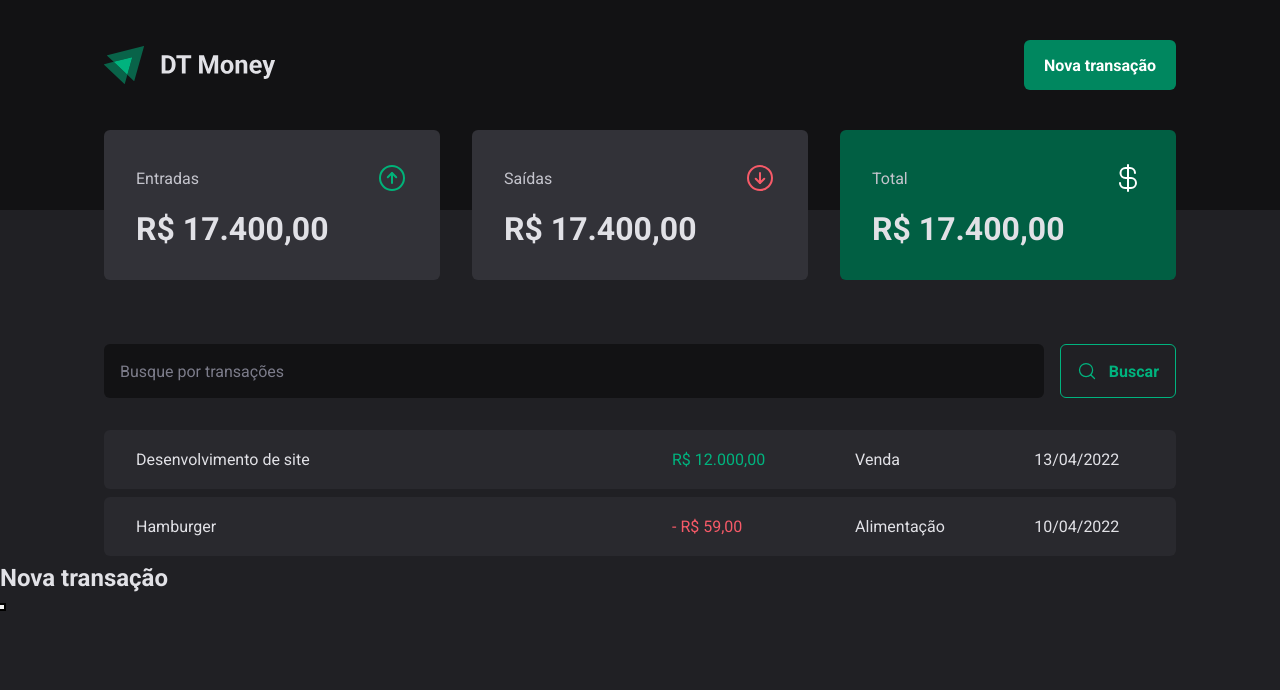
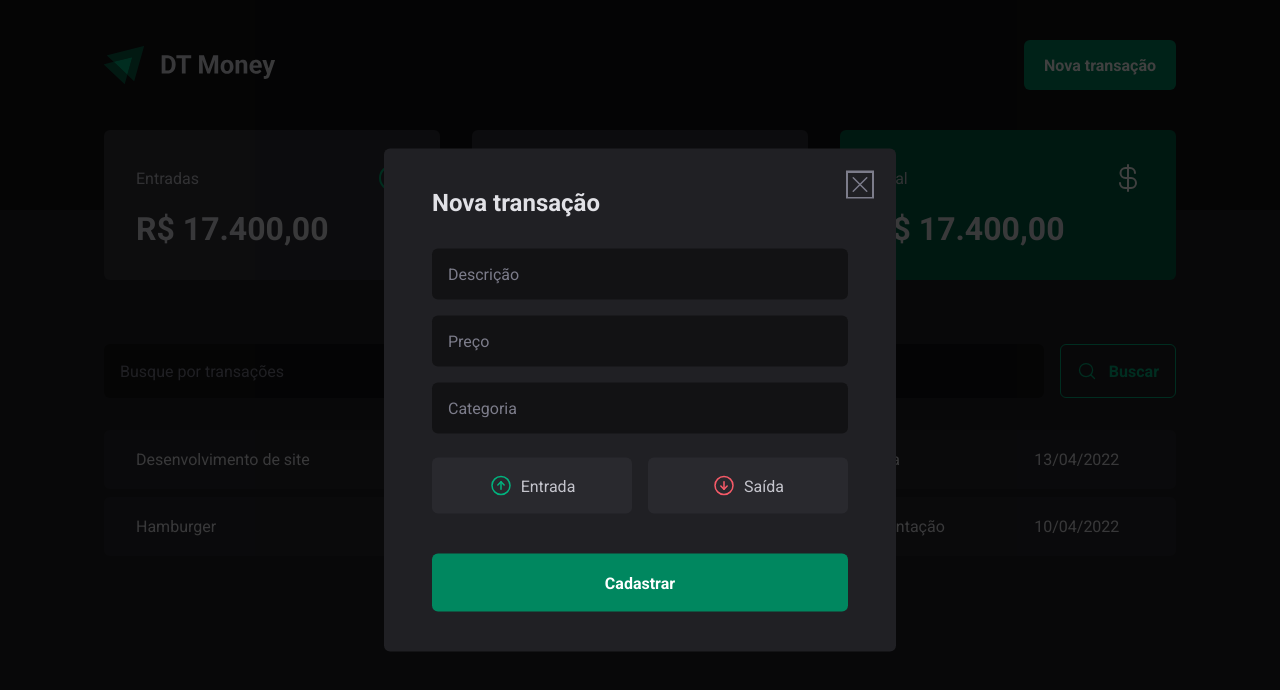
Before and after one commit to guivalencia/dt-money, a React (Vite) app: page / in a window 1280 px wide. Both pictures are taken after a click on the button "Nova transação". Shown: the top 690 px of the page. Built offline with nearby package versions, Linux system fonts and the light colour scheme.

Commit message:
finalizando modal

```diff
--- a/package.json
+++ b/package.json
@@ -11,6 +11,7 @@
   },
   "dependencies": {
     "@radix-ui/react-dialog": "^1.1.4",
+    "@radix-ui/react-radio-group": "^1.2.2",
     "phosphor-react": "^1.4.1",
     "react": "^18.3.1",
     "react-dom": "^18.3.1",
--- a/src/components/Header/index.tsx
+++ b/src/components/Header/index.tsx
@@ -2,6 +2,7 @@ import { HeaderContainer, HeaderContent, NewTransactionButton } from "./styles";
 import * as Dialog from '@radix-ui/react-dialog'
 
 import logoImg from '../../assets/logo.svg'
+import { NewTransactionModal } from "../NewTransactionModal";
 
 export function Header() {
     return (
@@ -14,15 +15,7 @@ export function Header() {
                         <NewTransactionButton>Nova transação</NewTransactionButton>
                     </Dialog.Trigger>
 
-                    <Dialog.Portal>
-                        <Dialog.Overlay />
-
-                        <Dialog.Content>
-                            <Dialog.Title>Nova transação</Dialog.Title>
-
-                            <Dialog.Close />
-                        </Dialog.Content>
-                    </Dialog.Portal>
+                    <NewTransactionModal />
                 </Dialog.Root>
 
             </HeaderContent>
--- /dev/null
+++ b/src/components/NewTransactionModal/index.tsx
@@ -0,0 +1,40 @@
+import * as Dialog from "@radix-ui/react-dialog";
+import { CloseButton, Content, Overlay, TransactionType, TransactionTypeButton } from "./styles";
+import { ArrowCircleDown, ArrowCircleUp, X } from "phosphor-react";
+
+export function NewTransactionModal() {
+    return (
+        <Dialog.Portal>
+            <Overlay />
+
+            <Content>
+                <Dialog.Title>Nova transação</Dialog.Title>
+
+                <CloseButton>
+                    <X size={24} />
+                </CloseButton>
+
+                <form action="">
+                    <input type="text" placeholder="Descrição" required />
+                    <input type="number" placeholder="Preço" required />
+                    <input type="text" placeholder="Categoria" required />
+
+                    <TransactionType>
+                        <TransactionTypeButton variant="income" value="income">
+                            <ArrowCircleUp size={24} />
+                            Entrada
+                        </TransactionTypeButton>
+                        <TransactionTypeButton variant="outcome" value="outcome">
+                            <ArrowCircleDown size={24} />
+                            Saída
+                        </TransactionTypeButton>
+                    </TransactionType>
+
+                    <button type="submit">
+                        Cadastrar
+                    </button>
+                </form>
+            </Content>
+        </Dialog.Portal>
+    )
+}
--- /dev/null
+++ b/src/components/NewTransactionModal/styles.ts
@@ -0,0 +1,112 @@
+import * as Dialog from "@radix-ui/react-dialog";
+import * as RadioGroup from '@radix-ui/react-radio-group'
+import styled from "styled-components";
+
+export const Overlay = styled(Dialog.Overlay)`
+    position: fixed;
+    width: 100vw;
+    height: 100vh;
+    inset: 0;
+    background: rgba(0, 0, 0, .75);
+`
+
+export const Content = styled(Dialog.Content)`
+    min-width: 32rem;
+    border-radius: 6px;
+    padding: 2.5rem 3rem;
+    background: ${props => props.theme['gray-800']};
+
+    position: fixed;
+    top: 50%;
+    left: 50%;
+    transform: translate(-50%, -50%);
+
+    form{
+        margin-top: 2rem;
+
+        display: flex;
+        flex-direction: column;
+        gap: 1rem;
+
+        input{
+            border-radius: 6px;
+            border: 0;
+            background: ${props => props.theme['gray-900']};
+            color: ${props => props.theme['gray-300']};
+            padding: 1rem;
+
+            &::placeholder{
+                color: ${props => props.theme['gray-500']};
+            }
+        }
+
+        button[type="submit"]{
+            height: 58px;
+            border: 0;
+            background: ${props => props.theme['green-500']};
+            color: ${props => props.theme.white};
+            font-weight: bold;
+            padding: 0 1.25rem;
+            border-radius: 6px;
+            margin-top: 1.5rem;
+
+            &:hover{
+                background: ${props => props.theme['green-700']};
+                transition: background-color .2s;
+            }
+        }
+    }
+`
+
+export const CloseButton = styled(Dialog.Close)`
+    position: absolute;
+    background: transparent;
+    border: 0;
+    top: 1.5rem;
+    right: 1.5rem;
+    line-height: 0;
+    cursor: pointer;
+    color: ${props => props.theme['gray-500']};
+`
+
+export const TransactionType = styled(RadioGroup.Root)`
+    display: grid;
+    grid-template-columns: repeat(2, 1fr);
+    gap: 1rem;
+    margin-top: .5rem;
+`
+
+interface TransactionTypeButtonProps{
+    variant: 'income' | 'outcome'
+}
+
+export const TransactionTypeButton = styled(RadioGroup.Item)<TransactionTypeButtonProps>`
+    background: ${props => props.theme['gray-700']};
+    padding: 1rem;
+    display: flex;
+    align-items: center;
+    justify-content: center;
+    gap: .5rem;
+    border-radius: 6px;
+    cursor: pointer;
+    border: 0;
+    color: ${props => props.theme['gray-300']};
+
+    svg{
+        color: ${props => props.variant === 'income' ? props.theme['green-300'] : props.theme['red-300']};
+    }
+
+    &[data-state='unchecked']:hover{
+        background: ${props => props.theme['gray-600']};
+        transition: background-color .2s;
+    }
+
+    &[data-state='checked']{
+        color: ${props => props.theme.white};
+        background: ${props => props.variant === 'income' ? props.theme['green-500'] : props.theme['red-500']};
+
+        svg{
+            color: ${props => props.theme.white};
+        }
+    }
+`
```
Also changed, not shown: 1 other file (tests, documents, lock files or other folders).
